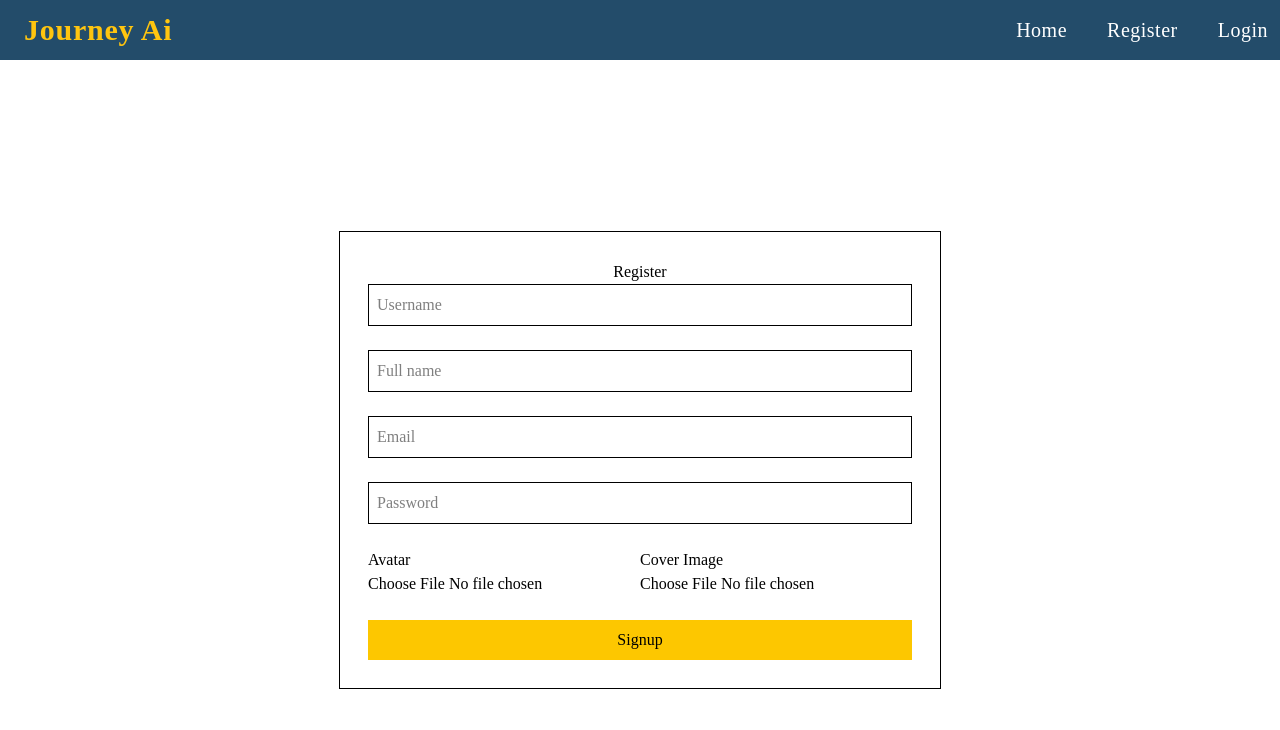
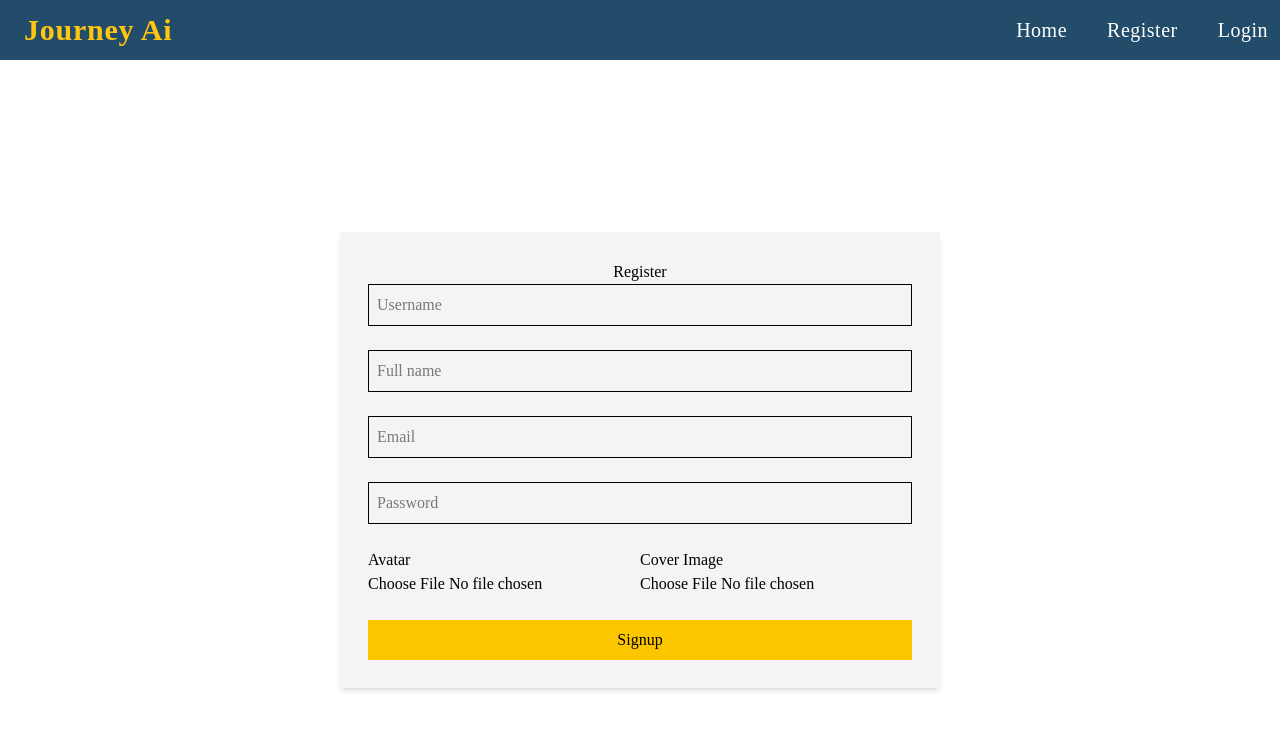
Before and after one commit to atul64796/JourneyAi, a React (Vite) app in the folder Frontend/: page /register in a window 1280 px wide. Shown: the top 730 px of the page. Built offline with nearby package versions, Linux system fonts and the light colour scheme; a web font is replaced by a local one.

Commit message:
set loading

```diff
--- a/Frontend/src/components/Signup/Register.jsx
+++ b/Frontend/src/components/Signup/Register.jsx
@@ -48,13 +48,14 @@ function Register() {
       text: "Something went wrong!",
       });
     }
+    setLoading(false)
   }
 
 
   return (
     <>
       <div className='flex flex-col justify-center items-center h-[100vh]'>
-      <div className='border p-7 '>
+      <div className=' shadow-md  p-7 bg-[#F4F4F4] '>
        <div className='flex justify-center'><h1>Register</h1></div>
        <form onSubmit={handleSubmit(onSubmit)} encType="multipart/form-data" className='flex flex-col gap-6' >
         <div>
```
Also changed, not shown: 1 other file (tests, documents, lock files or other folders).
